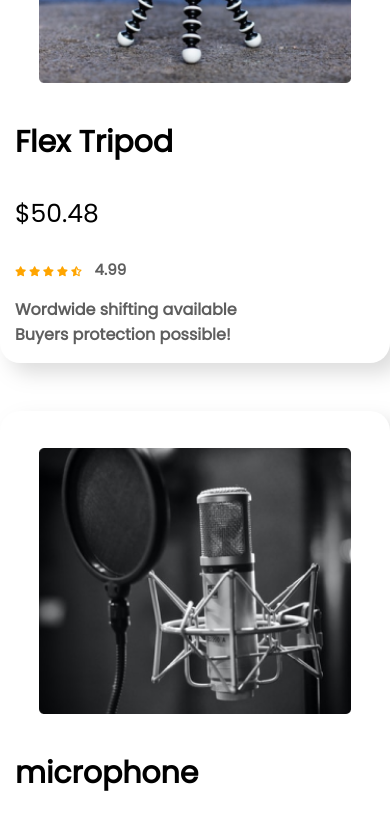
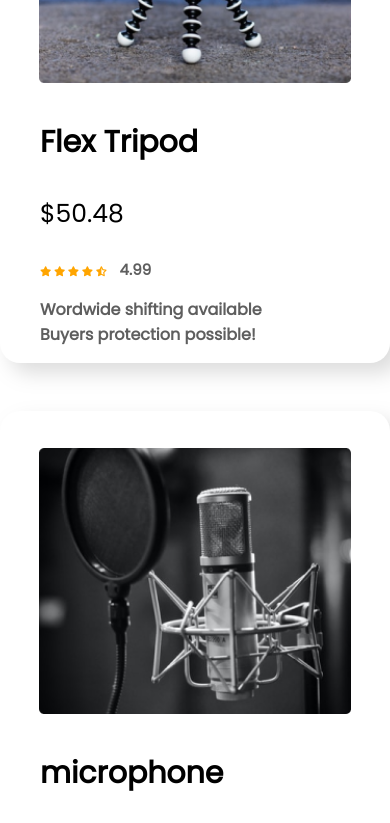
Before and after one commit to mdriyadtalukder/influencer-gears, a plain HTML site: page index.html in a window 390 px wide. Shown: the part 1940-2763 px from the top of the page. Drawn offline with Linux system fonts and the light colour scheme; a web font is replaced by a local one.

Commit message:
all finished

```diff
--- a/style.css
+++ b/style.css
@@ -292,6 +292,9 @@ footer h2{
     #icons-bar:checked ~ .bar-container{
         transform: translateY(0px);
     }
+    .describtions{
+      padding-left: 40px;
+    }
     .button{
         margin: 0 0;
     }
```
